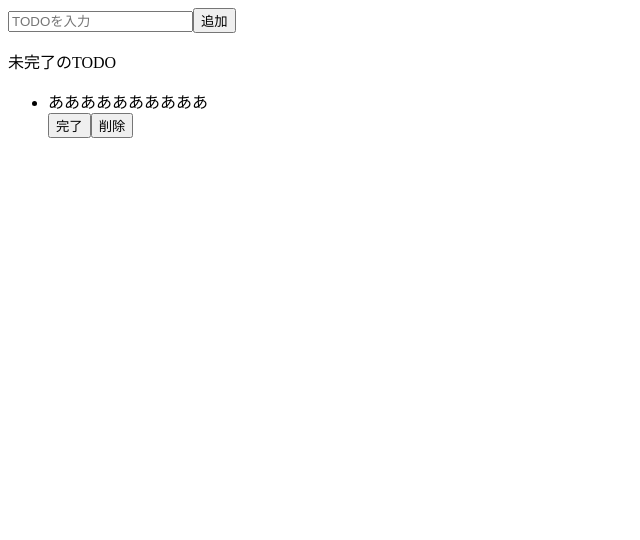
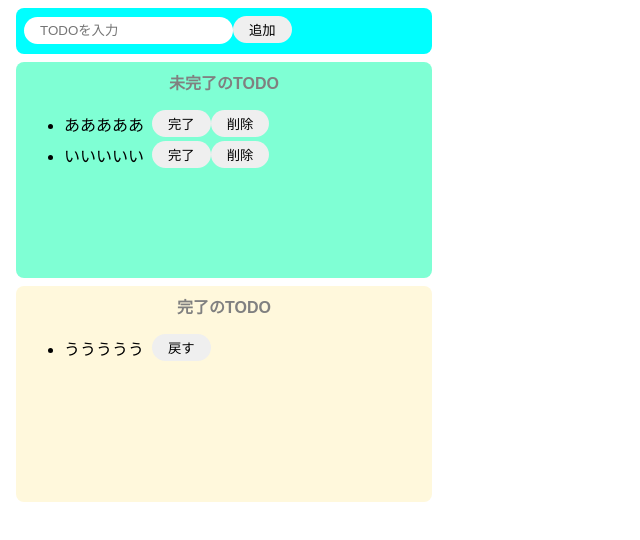
Before and after one commit to kato1808/S7-TODOReact, a React (Create React App) app: page / in a window 1280 px wide. Shown: the top 540 px of the page, without its empty margins (0-640 px from the left). Built offline with nearby package versions, Linux system fonts and the light colour scheme.

Commit message:
202210051158

```diff
--- a/src/App.jsx
+++ b/src/App.jsx
@@ -1,23 +1,45 @@
-import { StrictMode } from "react";
+import { StrictMode, useState } from "react";
+import "./styles.css";
 
 export const App = () => {
+  const [incompleteTodos, setIncompleteTodos] = useState([
+    "あああああ",
+    "いいいいい"
+  ]);
+  const [completeTodos, setCompleteTodos] = useState(["ううううう"]);
   return (
     <>
-      <div>
+      <div className="input-area">
         <input placeholder="TODOを入力" />
         <button>追加</button>
       </div>
-      <div>
-        <p>未完了のTODO</p>
+      <div className="incomplete-area">
+        <p className="title">未完了のTODO</p>
         <ul>
-          <div>
-            <li>ああああああああああ</li>
-            <button>完了</button>
-            <button>削除</button>
-          </div>
+          {incompleteTodos.map((todo) => {
+            return (
+              <div key={todo} className="list-row">
+                <li>{todo}</li>
+                <button>完了</button>
+                <button>削除</button>
+              </div>
+            );
+          })}
         </ul>
       </div>
-      <div></div>
+      <div className="complete-area">
+        <p className="title">完了のTODO</p>
+        <ul>
+          {completeTodos.map((todo) => {
+            return (
+              <div key={todo} className="list-row">
+                <li>{todo}</li>
+                <button>戻す</button>
+              </div>
+            );
+          })}
+        </ul>
+      </div>
     </>
   );
 };
--- a/src/index.js
+++ b/src/index.js
@@ -5,8 +5,7 @@ import { App } from "./App";
 
 ReactDom.render(
   <StrictMode>
-    {" "}
-    <App />{" "}
+    <App />
   </StrictMode>,
   document.getElementById("root")
 );
--- /dev/null
+++ b/src/styles.css
@@ -0,0 +1,66 @@
+body {
+  font-family: sans-serif;
+}
+
+input {
+  border-radius: 16px;
+  border: none;
+  padding: 6px 16px;
+  outline: none;
+}
+
+button {
+  border-radius: 16px;
+  border: none;
+  padding: 4px 16px;
+}
+
+button:hover {
+  background-color: pink;
+  color: white;
+  cursor: pointer;
+}
+
+li {
+  margin-right: 8px;
+}
+
+.input-area {
+  background-color: cyan;
+  width: 400px;
+  height: 30px;
+  padding: 8px;
+  margin: 8px;
+  border-radius: 8px;
+}
+
+.incomplete-area {
+  background-color: aquamarine;
+  width: 400px;
+  min-height: 200px;
+  padding: 8px;
+  margin: 8px;
+  border-radius: 8px;
+}
+
+.complete-area {
+  background-color: cornsilk;
+  width: 400px;
+  min-height: 200px;
+  padding: 8px;
+  margin: 8px;
+  border-radius: 8px;
+}
+
+.title {
+  text-align: center;
+  margin-top: 0;
+  font-weight: bold;
+  color: gray;
+}
+
+.list-row {
+  display: flex;
+  align-items: center;
+  padding-bottom: 4px;
+}
```
Also changed, not shown: src/style.css (deleted).
